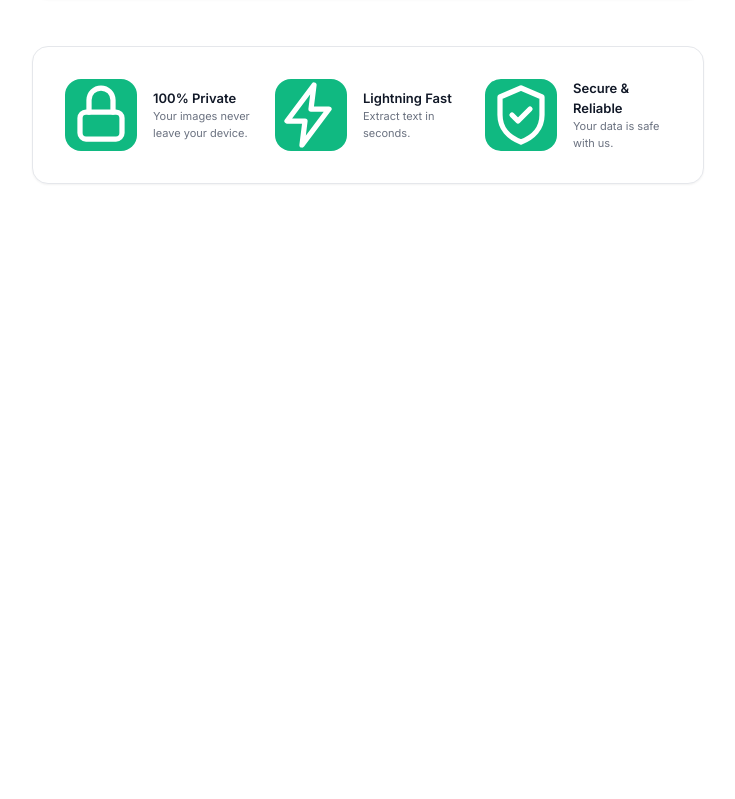
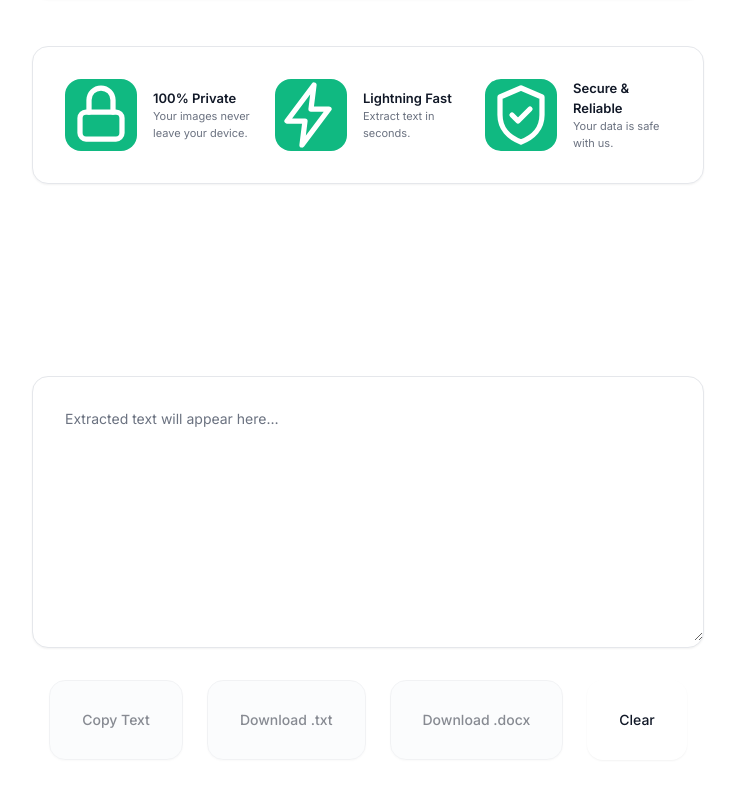
Before and after one commit to antrakumari0p/OCRMint, a React (Vite) app: page / in a window 1280 px wide. Shown: the part 719-1518 px from the top of the page, without its empty margins (272-1007 px from the left). Before the commit the page ends 999 px from the top, so only its background shows below. Built offline with nearby package versions, Linux system fonts and the light colour scheme.

Commit message:
Sprint 4 - Integrate Tesseract OCR

```diff
--- a/package.json
+++ b/package.json
@@ -11,7 +11,8 @@
   },
   "dependencies": {
     "react": "^18.3.1",
-    "react-dom": "^18.3.1"
+    "react-dom": "^18.3.1",
+    "tesseract.js": "^7.0.0"
   },
   "devDependencies": {
     "@eslint/js": "^9.9.0",
--- a/src/hooks/useOcr.ts
+++ b/src/hooks/useOcr.ts
@@ -12,11 +12,10 @@ function toOcrError(cause: unknown): OcrError {
 /**
  * Owns OCR workflow state (selected image, extracted text, progress,
  * error) and the actions that operate on it. `extractText` delegates the
- * actual recognition to `services/ocr.ts` — currently a stub, so this
- * will land in the error state until an OCR engine is wired up there.
- * Keeping the state machine here (rather than inside a component) means
- * the same hook can back both the homepage upload flow and a dedicated
- * results view without duplicating logic.
+ * actual recognition to `services/ocr.ts`, which runs Tesseract.js
+ * entirely in the browser. Keeping the state machine here (rather than
+ * inside a component) means the same hook can back both the homepage
+ * upload flow and a dedicated results view without duplicating logic.
  */
 export function useOcr(): UseOcrResult {
   const [image, setImage] = useState<File | null>(null);
@@ -31,8 +30,8 @@ export function useOcr(): UseOcrResult {
     setProgress({ status: "loading", percent: 0, message: "Starting OCR…" });
 
     try {
-      const result = await recognizeText(file, (percent) =>
-        setProgress({ status: "loading", percent, message: "Recognizing text…" })
+      const result = await recognizeText(file, (percent, message) =>
+        setProgress({ status: "loading", percent, message: message ?? "Recognizing text…" })
       );
       setText(result.text);
       setProgress({ status: "success", percent: 100, message: "Done" });
@@ -40,6 +39,10 @@ export function useOcr(): UseOcrResult {
       setError(toOcrError(cause));
       setProgress({ status: "error", percent: 0, message: "Something went wrong" });
     }
+  }, []);
+
+  const updateText = useCallback((value: string) => {
+    setText(value);
   }, []);
 
   const clear = useCallback(() => {
@@ -78,7 +81,19 @@ export function useOcr(): UseOcrResult {
   const loading = progress.status === "loading";
 
   return useMemo(
-    () => ({ image, text, loading, error, progress, extractText, clear, copy, downloadTxt, downloadDocx }),
-    [image, text, loading, error, progress, extractText, clear, copy, downloadTxt, downloadDocx]
+    () => ({
+      image,
+      text,
+      loading,
+      error,
+      progress,
+      extractText,
+      updateText,
+      clear,
+      copy,
+      downloadTxt,
+      downloadDocx,
+    }),
+    [image, text, loading, error, progress, extractText, updateText, clear, copy, downloadTxt, downloadDocx]
   );
 }
--- a/src/pages/Home.tsx
+++ b/src/pages/Home.tsx
@@ -1,16 +1,36 @@
-import { Hero } from "@/sections/Hero.tsx";
+import { Hero } from "@/sections/Hero";
+import { OcrWorkspace } from "@/sections/OcrWorkspace";
+import { useOcr } from "@/hooks/useOcr";
 
 /**
  * Home page.
  *
- * Composes the page's sections in order. Currently just the Hero (which
- * is the whole first-screen upload experience) — no footer or additional
- * sections yet.
+ * Composes the page's sections in order. This is the one place that
+ * calls `useOcr()` — its `extractText` goes into `Hero`'s existing
+ * `onFileSelect` prop (already there, previously unused), and the rest
+ * of the hook's state/actions go into `OcrWorkspace`. Neither `Hero` nor
+ * `UploadCard` needed any changes: `Hero` already forwarded
+ * `onFileSelect` to its own "Upload Image" button and to `UploadCard`,
+ * so wiring happens entirely at this composition layer.
  */
 export function Home() {
+  const ocr = useOcr();
+
   return (
     <main>
-      <Hero />
+      <Hero onFileSelect={ocr.extractText} />
+      <OcrWorkspace
+        image={ocr.image}
+        text={ocr.text}
+        loading={ocr.loading}
+        error={ocr.error}
+        progress={ocr.progress}
+        updateText={ocr.updateText}
+        copy={ocr.copy}
+        downloadTxt={ocr.downloadTxt}
+        downloadDocx={ocr.downloadDocx}
+        clear={ocr.clear}
+      />
     </main>
   );
 }
--- a/src/sections/OcrWorkspace.tsx
+++ b/src/sections/OcrWorkspace.tsx
@@ -1,24 +1,40 @@
+import type { UseOcrResult } from "@/types/ocr";
 import { Container, Section } from "@/components/ui";
 import { ImagePreview } from "@/components/ocr/ImagePreview";
 import { ResultTextarea } from "@/components/ocr/ResultTextarea";
 import { OcrActions } from "@/components/ocr/OcrActions";
 import { OcrLoading } from "@/components/ocr/OcrLoading";
 import { OcrError } from "@/components/ocr/OcrError";
-import { useOcr } from "@/hooks/useOcr";
+
+export type OcrWorkspaceProps = Pick<
+  UseOcrResult,
+  "image" | "text" | "loading" | "error" | "progress" | "updateText" | "copy" | "downloadTxt" | "downloadDocx" | "clear"
+>;
 
 /**
- * Composes the post-upload OCR workflow: image preview, extracted-text
- * view, and the actions that operate on it (copy / download / clear).
+ * Composes the post-upload OCR workflow: image preview, an editable
+ * extracted-text view, and the actions that operate on it (copy /
+ * download / clear).
  *
- * This is a self-contained results view, not yet wired into the homepage
- * — it owns its own `useOcr()` instance rather than receiving one as
- * props. There's intentionally no upload/dropzone UI here; that stays on
- * the frozen homepage (`Hero` / `UploadCard`). See the sprint report's
- * Future Integration Notes for how a later sprint connects the two.
+ * Takes its `useOcr()` state as props rather than calling the hook
+ * itself, so the same instance can also back the homepage's upload
+ * trigger (`Hero`'s `onFileSelect`) — see `Home.tsx`, which is the
+ * shared parent that owns the one `useOcr()` call. There's intentionally
+ * no upload/dropzone UI in this component; that stays on the homepage
+ * (`Hero` / `UploadCard`), unmodified.
  */
-export function OcrWorkspace() {
-  const { image, text, loading, error, progress, copy, downloadTxt, downloadDocx, clear } = useOcr();
-
+export function OcrWorkspace({
+  image,
+  text,
+  loading,
+  error,
+  progress,
+  updateText,
+  copy,
+  downloadTxt,
+  downloadDocx,
+  clear,
+}: OcrWorkspaceProps) {
   return (
     <Section as="section" aria-label="OCR results" className="py-8 sm:py-10">
       <Container narrow className="flex flex-col items-center gap-4">
@@ -30,7 +46,7 @@ export function OcrWorkspace() {
 
         {!loading && (
           <>
-            <ResultTextarea value={text} />
+            <ResultTextarea value={text} onChange={updateText} />
             <OcrActions
               hasText={Boolean(text)}
               loading={loading}
--- a/src/services/ocr.ts
+++ b/src/services/ocr.ts
@@ -1,26 +1,45 @@
+import { createWorker } from "tesseract.js";
 import type { OcrResult } from "@/types/ocr";
 
+/** Turns Tesseract's lowercase status strings into friendlier progress copy. */
+function formatStatus(status: string): string {
+  if (!status) return "Processing…";
+  return status.charAt(0).toUpperCase() + status.slice(1) + "…";
+}
+
 /**
- * The one place that will talk to an actual OCR engine (Tesseract.js or
- * otherwise). Deliberately not implemented yet — this sprint is
- * architecture only. Throws rather than faking a result, so `useOcr`'s
- * error state is exercised honestly instead of the UI silently "working"
- * with fabricated text.
+ * Runs OCR entirely in the browser via Tesseract.js (WebAssembly, in a Web
+ * Worker) — there is no backend and no API call. The image and the
+ * extracted text never leave the device.
  *
- * TODO: integrate Tesseract.js (or an equivalent engine) here. Suggested
- * shape once wired:
+ * Note: Tesseract's own engine/language files are fetched from its CDN
+ * the first time OCR runs (and cached by the browser afterward). That's
+ * static asset loading — the same category as this project's Google
+ * Fonts request — not a data upload; no image or text data is ever sent
+ * anywhere.
  *
- *   const worker = await createWorker();
- *   worker.setProgressHandler(({ progress }) => onProgress?.(Math.round(progress * 100)));
- *   const { data } = await worker.recognize(image);
- *   await worker.terminate();
- *   return { text: data.text, confidence: data.confidence };
+ * A fresh worker is created per call and terminated in `finally`, which
+ * keeps this function stateless and avoids stale-closure bugs with the
+ * per-call `onProgress` callback (a persistent worker's logger is fixed
+ * at creation time, which wouldn't be able to target a different caller's
+ * progress handler on every extraction).
  */
 export async function recognizeText(
   image: File,
-  onProgress?: (percent: number) => void
+  onProgress?: (percent: number, message?: string) => void
 ): Promise<OcrResult> {
-  void image;
-  void onProgress;
-  throw new Error("OCR engine not yet integrated");
+  const worker = await createWorker("eng", 1, {
+    logger: (message) => {
+      if (typeof message.progress === "number") {
+        onProgress?.(Math.round(message.progress * 100), formatStatus(message.status));
+      }
+    },
+  });
+
+  try {
+    const { data } = await worker.recognize(image);
+    return { text: data.text, confidence: data.confidence };
+  } finally {
+    await worker.terminate();
+  }
 }
--- a/src/types/ocr.ts
+++ b/src/types/ocr.ts
@@ -27,6 +27,8 @@ export interface UseOcrResult {
   progress: OcrProgress;
   /** Sets the image and kicks off recognition. */
   extractText: (image: File) => Promise<void>;
+  /** Overwrites the current text — backs the editable result textarea. */
+  updateText: (value: string) => void;
   /** Resets image, text, error, and progress to their initial state. */
   clear: () => void;
   /** Copies the current text to the clipboard. */
```
Also changed, not shown: 2 other files (tests, documents, lock files or other folders).
